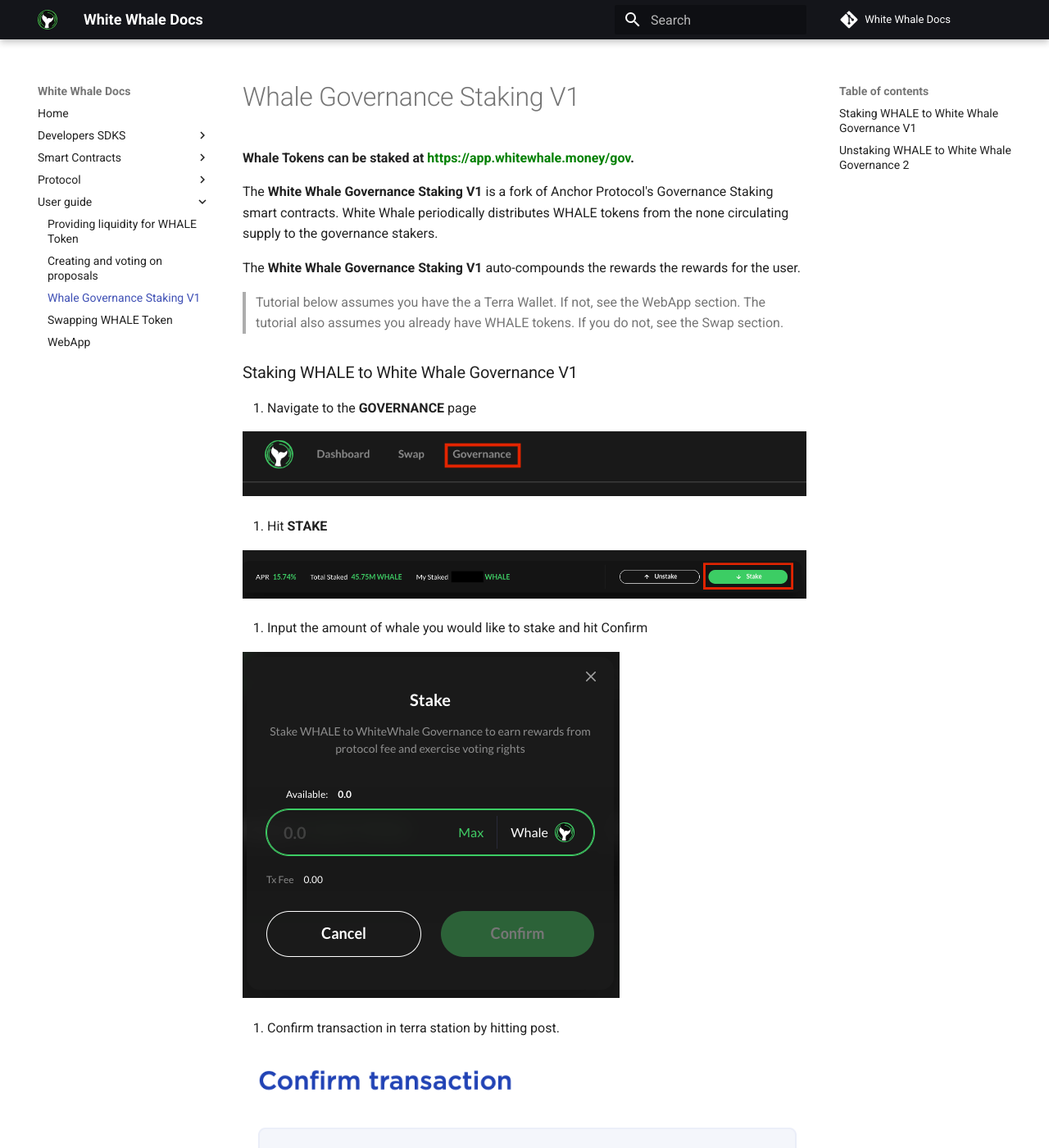
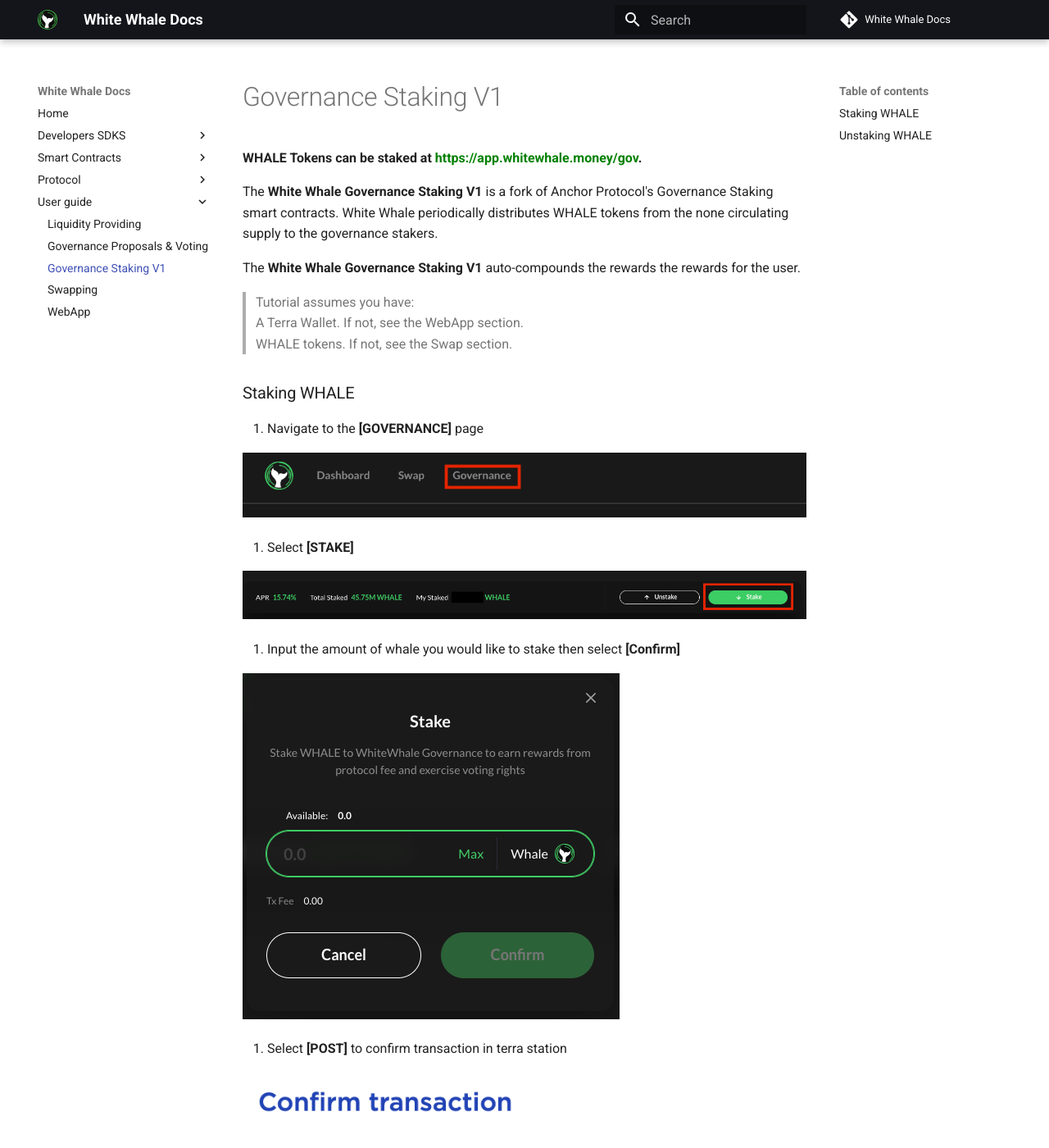
Before and after one commit to White-Whale-Defi-Platform/docs, an MkDocs documentation site: the page built from docs/user-guide/Staking.md, in a window 1280 px wide and 1400 px high. Shown: the whole window at 82% size. Built offline with MkDocs 1.6.1 and Material for MkDocs 9.7.7, drawn with Linux system fonts in a browser that asks for light colours; comment, search, counter and statistics services are not loaded; some of the changed text lies outside the part shown.

Commit message:
fixed bullet points, made styles consistent

```diff
--- a/docs/user-guide/Proposals-Voting.md
+++ b/docs/user-guide/Proposals-Voting.md
@@ -1,4 +1,4 @@
-# Creating and voting on proposals
+# Governance Proposals & Voting
 
 **Whale Tokens can be used for governance proposals and voting at** [**https://app.whitewhale.money/gov**](https://app.whitewhale.money/gov)**.**
 
@@ -9,12 +9,12 @@
 
 ### Create a Governance Proposal
 
-1. Navigate to the **GOVERNANCE** page
+1. Navigate to the **\[GOVERNANCE\]** page
 
 ![](assets/governance1.png)
 
-2. Hit **Create Poll**
+2. Select **\[Create Poll\]**
 
-3. Enter a Title and a description. Then hit create Poll.
+3. Enter a Title and a description. Then select **\[Create Poll\]**
 
 ![](assets/proposals1.png)
--- a/docs/user-guide/Staking.md
+++ b/docs/user-guide/Staking.md
@@ -1,52 +1,52 @@
-# Whale Governance Staking V1
+# Governance Staking V1
 
-**Whale Tokens can be staked at** [**https://app.whitewhale.money/gov**](https://app.whitewhale.money/gov)**.**
+**WHALE Tokens can be staked at** [**https://app.whitewhale.money/gov**](https://app.whitewhale.money/gov)**.**
 
 The **White Whale Governance Staking V1** is a fork of Anchor Protocol's Governance Staking smart contracts. White Whale periodically distributes WHALE tokens from the none circulating supply to the governance stakers.
 
 The **White Whale Governance Staking V1** auto-compounds the rewards the rewards for the user.
 
 
-> Tutorial below assumes you have the a Terra Wallet. If not, see the WebApp section.
-> The tutorial also assumes you already have WHALE tokens. If you do not, see the Swap section.
+> Tutorial assumes you have:
+> A Terra Wallet. If not, see the WebApp section.
+> WHALE tokens. If not, see the Swap section.
 
+### Staking WHALE
 
-### Staking WHALE to White Whale Governance V1
-
-1. Navigate to the **GOVERNANCE** page
+1. Navigate to the **\[GOVERNANCE\]** page
 
 ![](assets/governance1.png)
 
-2. Hit **STAKE**
+2. Select **\[STAKE\]**
 
 ![](assets/governance2.png)
 
-3. Input the amount of whale you would like to stake and hit Confirm
+3. Input the amount of whale you would like to stake then select **\[Confirm\]**
 
 ![](assets/governance3.png)
 
-3. Confirm transaction in terra station by hitting post.
+4. Select **\[POST\]** to confirm transaction in terra station
 
 ![](assets/governance4.png)
 
-4. Your WHALE staked will show up here. The rewards will claimed automatically and you will see the number go up over time.
+5. Your WHALE staked will show up here. The rewards will claimed automatically and you will see the number go up over time.
 
 ![](assets/governance5.png)
 
-### Unstaking WHALE to White Whale Governance 2
+### Unstaking WHALE
 
-1. Navigate to the **GOVERNANCE** page
+1. Navigate to the **\[GOVERNANCE\]** page
 
 ![](assets/governance1.png)
 
-2. Hit **UNSTAKE**
+2. Select **\[UNSTAKE\]**
 
 ![](assets/governance6.png)
 
-3. Input the amount of whale you would like to unstake and hit Confirm
+3. Input the amount of whale you would like to unstake and select **\[Confirm\]**
 
 ![](assets/governance7.png)
 
-3. Confirm transaction in terra station by hitting post.
+4. Select **\[POST\]** to confirm transaction in terra station
 
 ![](assets/governance8.png)
```
Also changed, not shown: docs/user-guide/Liquidity.md (+17 -11 lines), docs/user-guide/Swap.md (+8 -8 lines), docs/user-guide/WebApp.md (+1 -2 lines), docs/user-guide/assets/liquidity3.png (added), docs/user-guide/assets/liquidity4.png (added).
